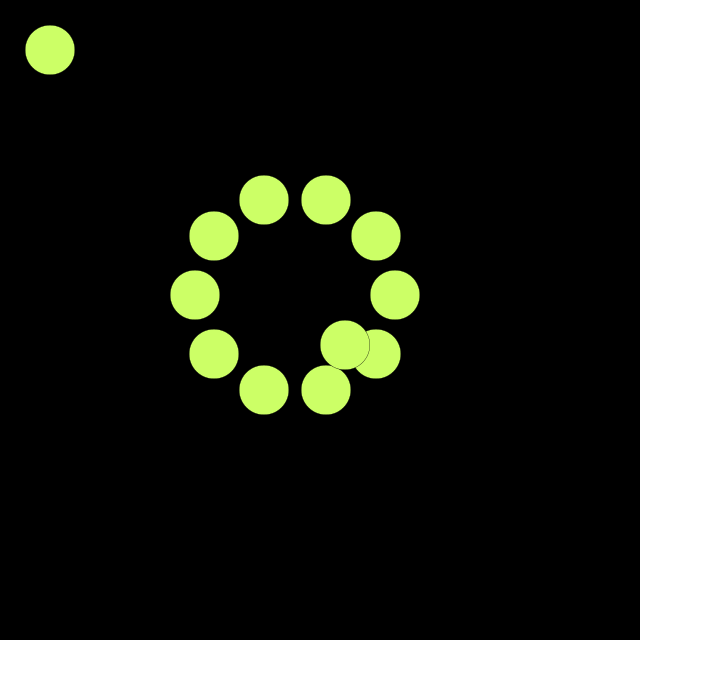
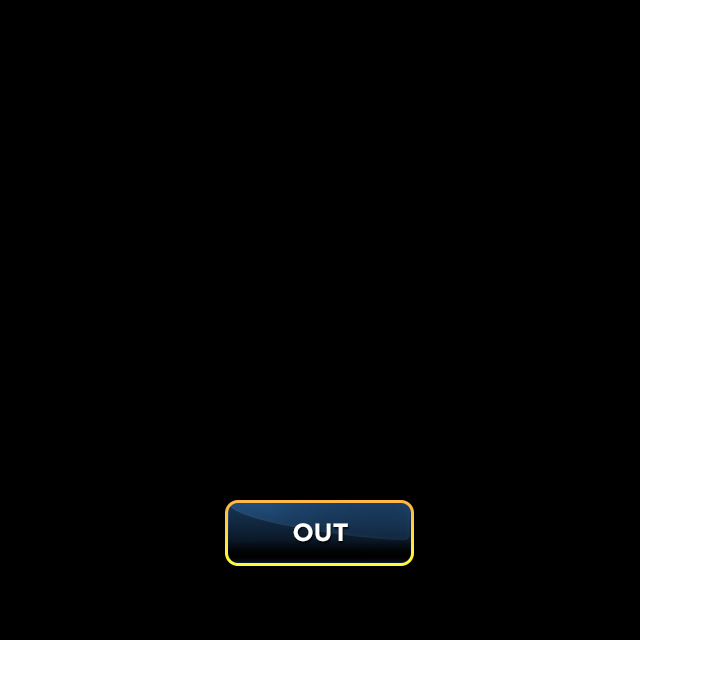
Before and after one commit to dihara/fitts, a plain HTML site: page index.html in a window 1280 px wide. Shown: the whole page, without its empty margins (0-703 px from the left). Drawn offline with Linux system fonts and the light colour scheme; animation ran at ten frames a second.

Commit message:
animation, restart button, three distances

```diff
--- a/index.html
+++ b/index.html
@@ -18,66 +18,68 @@ var game = new Phaser.Game(640, 640, Phaser.AUTO, '', { preload: preload, create
 
 var text;
 var counter = 0;
-var c1, c2;
 var circles = [];
+var startButton, restartButton;
+var distances = [100, 200, 300];
 
 function preload() {
+    game.load.spritesheet('button', 'assets/button_sprite_sheet.png', 193, 71);
     game.load.image('circleA', 'assets/greencircle.png');
     game.load.image('circleB', 'assets/redcircle.png');
 }
 
-function distributeFields() {
-    var radius = 100;
+/* Distribute whatever sprite objects are on circles[]
+following a circular pattern */
+function distributeCircles(radius) {
     var width = 640, height = 640,
         angle = 0, step = (2*Math.PI) / circles.length;
     var i;
     for (i=0; i<circles.length; i++) {
-        var x = Math.round(width/2 + radius * Math.cos(angle) - circles[i].width/2);
-        var y = Math.round(height/2 + radius * Math.sin(angle) -  circles[i].height/2)
+        var sendtox = Math.round(width/2 + radius * Math.cos(angle) - circles[i].width/2);
+        var sendtoy = Math.round(height/2 + radius * Math.sin(angle) -  circles[i].height/2)
         if(window.console) {
-            console.log(circles[i].key, x, y);
+            console.log(circles[i].key, sendtox, sendtoy);
         }
-        circles[i].centerX = x;
-        circles[i].centerY = y;
+        game.add.tween(circles[i]).to( { centerY: sendtoy, centerX: sendtox }, 0, Phaser.Easing.Bounce.Out, true);
         angle += step;
-    };
-};
+    }
+}
 
 function create() {
+    startButton = game.add.button(game.world.centerX - 95, 500, 'button', startButtonClick, this, 2, 1, 0);
+
+    //button.onInputOver.add(over, button);
+    //button.onInputOut.add(out, button);
+    //button.onInputUp.add(up, button);
+
+    text = game.add.text(250, 16, '', { fill: '#ffffff' });
+}
+
+function startButtonClick() {
+    text.text = "Game start!!!";
+
     var i;
     for (i=0; i<10; i++) {
-        c1 = game.add.sprite(game.world.centerX, game.world.centerY, 'circleA');
-        c1.inputEnabled = true;
-        c1.events.onInputDown.add(listener, c1);
-
-        circles.push(c1);
+        var newcircle = game.add.sprite(game.world.centerX, game.world.centerY, 'circleA');
+        newcircle.inputEnabled = true;
+        newcircle.events.onInputDown.add(listener, newcircle);
+        newcircle.centerX = game.world.randomX;
+        newcircle.centerY = game.world.randomY;
+        circles.push(newcircle);
+        //game.physics.enable([mycircle.sprite], Phaser.Physics.ARCADE);
     }
-    distributeFields();
+    distributeCircles(200);
 
 
+    startButton.kill();
 
-    //  This creates a simple sprite that is using our loaded image and
-    //  displays it on-screen and assign it to a variable
-    c1 = game.add.sprite(game.world.centerX, game.world.centerY, 'circleA');
+    restartButton = game.add.button(5, 5, 'button', restartButtonClick, this, 2, 1, 0);
+}
 
-    //  Moves the image anchor to the middle, so it centers inside the game properly
-    c1.centerX = 50;
-    c1.centerY = 50;
-
-    //  Enables all kind of input actions on this image (click, etc)
-    c1.inputEnabled = true;
-
-    c1.events.onInputDown.add(listener, c1);
-
-    c2 = game.add.sprite(game.world.centerX, game.world.centerY, 'circleA');
-    //  Moves the image anchor to the middle, so it centers inside the game properl
-    c2.anchor.set(0);
-    //  Enables all kind of input actions on this image (click, etc)
-    c2.inputEnabled = true;
-    c2.events.onInputDown.add(listener, c2);
+function restartButtonClick() {
+      distributeCircles(distances[Math.round(Math.random() * 2)]);
 
 
-    text = game.add.text(250, 16, '', { fill: '#ffffff' });
 }
 
 function render () {
@@ -86,7 +88,7 @@ function render () {
 
 function listener () {
     counter++;
-    text.text = "You clicked " + this.name + " " + counter + " times!";
+    text.text = "You clicked " + this.key + " " + counter + " times!";
 
     if (this.key == 'circleA') {
       this.loadTexture('circleB', 0);
@@ -97,9 +99,6 @@ function listener () {
 
 
 function update() {
-//console.log('X:' + this.input.activePointer.x);
-
-//console.log('Y:' + this.input.activePointer.y);
 
 }
 
```
Also changed, not shown: assets/button_sprite_sheet.png (added).
